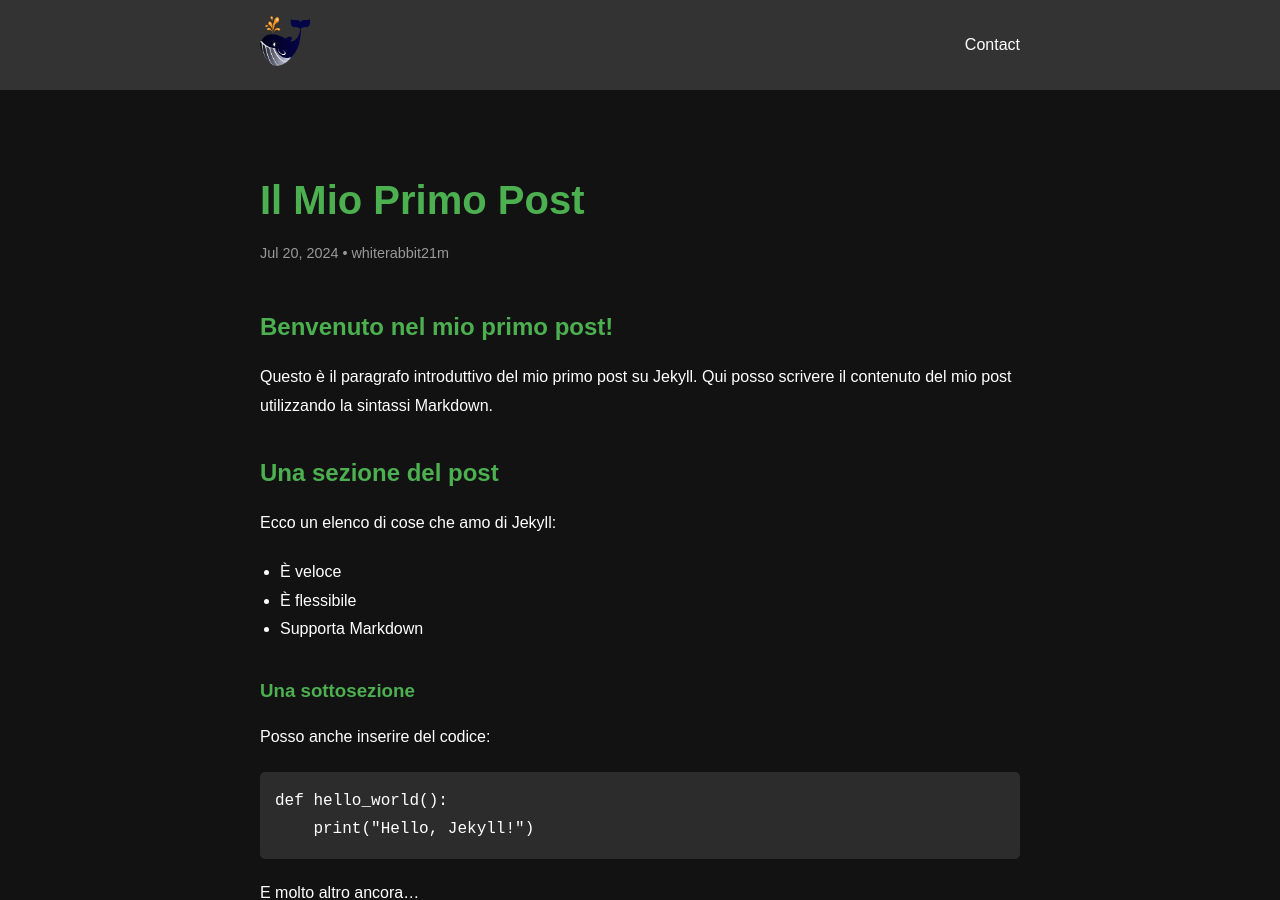
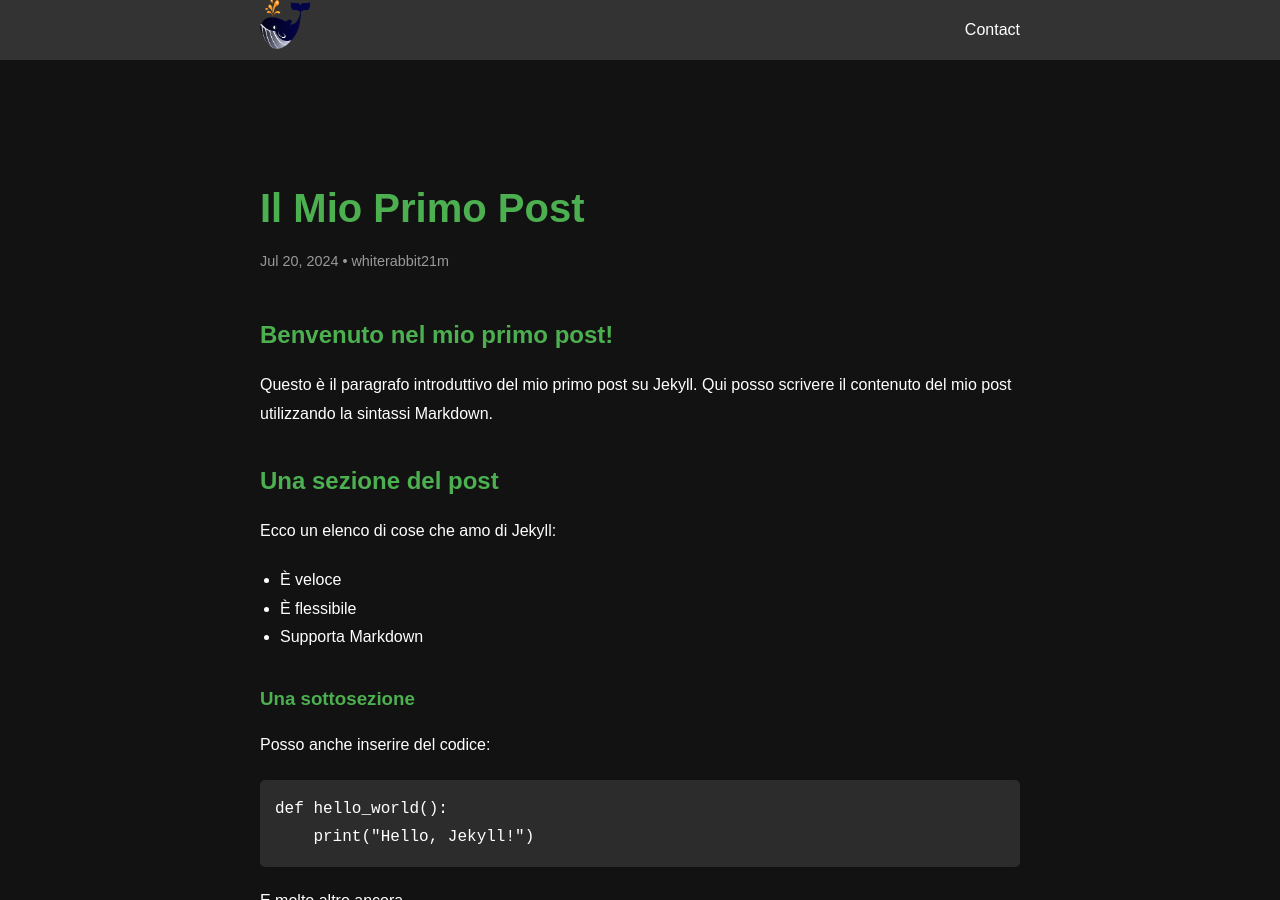
Before and after one commit to whiterabbit21m-test/whiterabbit21m-test.github.io, a Jekyll site: the page built from _posts/2024-07-20-il-mio-primo-post.md, in a window 1280 px wide and 900 px high. Built offline with Jekyll 4.4.1, drawn with Linux system fonts in a browser that asks for light colours.

Commit message:
Update _layout.scss

```diff
--- a/_sass/_layout.scss
+++ b/_sass/_layout.scss
@@ -1,9 +1,26 @@
+// Variables
+$header-height: 60px;
+$footer-height: 100px;
+$max-width: 1200px;
+$primary-color: #333;
+$secondary-color: #4CAF50;
+$text-color: #ffffff;
+
+// Base layout
+html, body {
+  height: 100%;
+  margin: 0;
+  padding: 0;
+}
+
 body {
   display: flex;
   flex-direction: column;
   min-height: 100vh;
+  font-family: Arial, sans-serif;
+  line-height: 1.6;
+  color: $text-color;
   background-color: #121212;
-  color: #ffffff;
 }
 
 .site-container {
@@ -12,39 +29,201 @@
   min-height: 100vh;
 }
 
-.site-header {
-  background-color: #333;
-  padding: 1rem 0;
-}
-
-.page-content {
+.content-wrapper {
   flex: 1 0 auto;
-  padding: 2rem 0;
-}
-
-.site-footer {
-  background-color: #333;
-  padding: 1rem 0;
-  margin-top: auto;
+  display: flex;
+  flex-direction: column;
+  padding-top: $header-height; // To account for fixed header
 }
 
 .wrapper {
-  max-width: 1200px;
+  width: 100%;
+  max-width: $max-width;
   margin: 0 auto;
-  padding: 0 1rem;
+  padding: 0 20px;
 }
 
-// Stili specifici per i post
+// Header
+.site-header {
+  background-color: $primary-color;
+  position: fixed;
+  top: 0;
+  left: 0;
+  right: 0;
+  height: $header-height;
+  z-index: 1000;
+
+  .header-container {
+    display: flex;
+    justify-content: space-between;
+    align-items: center;
+    height: 100%;
+  }
+
+  .logo {
+    a {
+      color: $text-color;
+      text-decoration: none;
+      font-size: 1.5rem;
+      font-weight: bold;
+    }
+  }
+
+  .main-nav {
+    ul {
+      list-style-type: none;
+      padding: 0;
+      margin: 0;
+      display: flex;
+
+      li {
+        margin-left: 20px;
+
+        a {
+          color: $text-color;
+          text-decoration: none;
+          transition: color 0.3s ease;
+
+          &:hover, &.active {
+            color: $secondary-color;
+          }
+        }
+      }
+    }
+  }
+}
+
+// Main content
+.page-content {
+  flex: 1 0 auto;
+  padding: 40px 0;
+}
+
+// Footer
+.site-footer {
+  background-color: $primary-color;
+  color: $text-color;
+  padding: 20px 0;
+  margin-top: auto;
+
+  .footer-container {
+    display: flex;
+    flex-direction: column;
+    align-items: center;
+  }
+
+  .footer-content {
+    text-align: center;
+    margin-bottom: 20px;
+  }
+
+  .footer-email,
+  .footer-made-by {
+    margin-bottom: 10px;
+  }
+
+  .social-icons {
+    display: flex;
+    justify-content: center;
+    margin-top: 20px;
+
+    a {
+      color: $text-color;
+      font-size: 24px;
+      margin: 0 10px;
+      transition: color 0.3s ease;
+
+      &:hover {
+        color: $secondary-color;
+      }
+    }
+  }
+
+  .copyright {
+    margin-top: 20px;
+    font-size: 0.9rem;
+    opacity: 0.8;
+  }
+}
+
+// Post styles
 .post {
   .post-header {
-    margin-bottom: 2rem;
-  }
+    margin-bottom: 30px;
 
-  .post-title {
-    color: #4CAF50;
+    .post-title {
+      font-size: 2.5rem;
+      color: $secondary-color;
+      margin-bottom: 10px;
+    }
+
+    .post-meta {
+      font-size: 0.9rem;
+      color: #888;
+    }
   }
 
   .post-content {
-    line-height: 1.6;
+    h2, h3, h4, h5, h6 {
+      color: $secondary-color;
+      margin-top: 30px;
+      margin-bottom: 15px;
+    }
+
+    p {
+      margin-bottom: 20px;
+    }
+
+    a {
+      color: $secondary-color;
+      text-decoration: none;
+      transition: color 0.3s ease;
+
+      &:hover {
+        text-decoration: underline;
+      }
+    }
+
+    ul, ol {
+      margin-bottom: 20px;
+      padding-left: 20px;
+    }
+
+    img {
+      max-width: 100%;
+      height: auto;
+      margin: 20px 0;
+    }
+
+    code {
+      background-color: #2c2c2c;
+      padding: 2px 5px;
+      border-radius: 3px;
+    }
+
+    pre {
+      background-color: #2c2c2c;
+      padding: 15px;
+      border-radius: 5px;
+      overflow-x: auto;
+      margin-bottom: 20px;
+    }
   }
 }
+
+// Responsive styles
+@media (max-width: 768px) {
+  .site-header {
+    .main-nav {
+      display: none; // You might want to implement a mobile menu
+    }
+  }
+
+  .post {
+    .post-header {
+      .post-title {
+        font-size: 2rem;
+      }
+    }
+  }
+}
```
